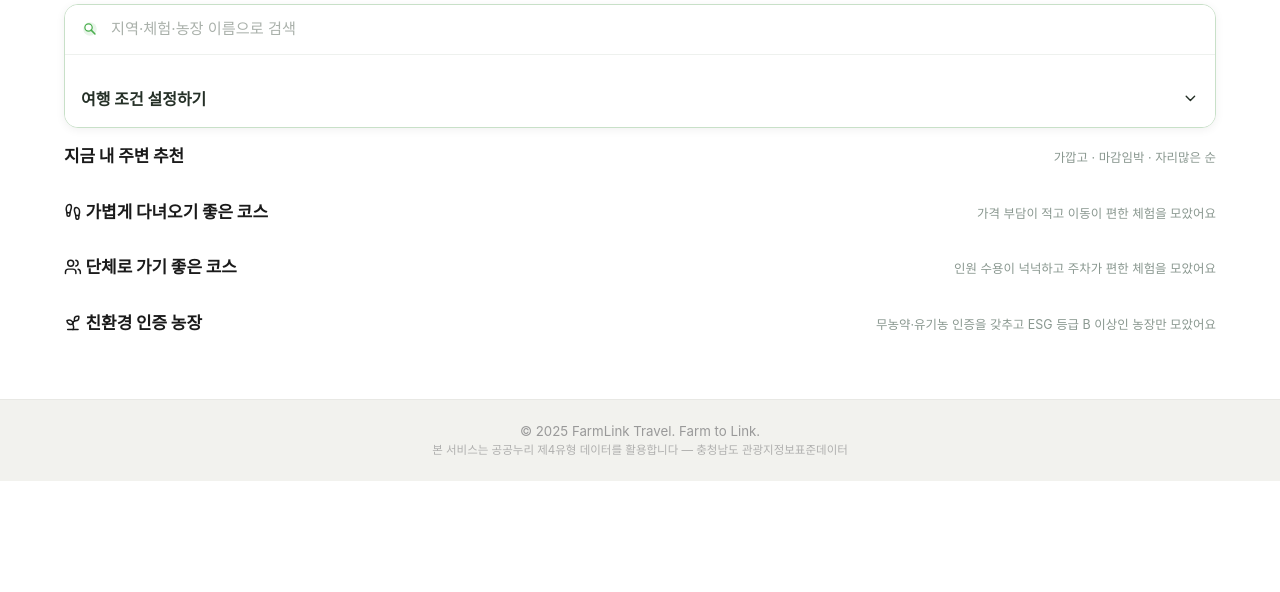
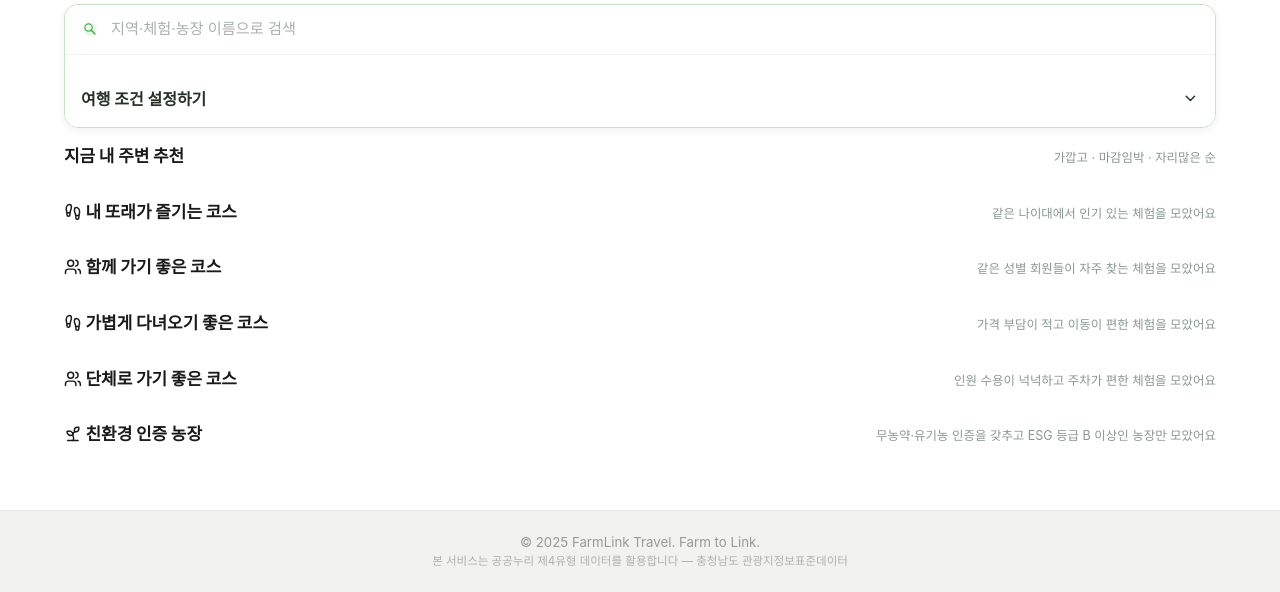
Before and after one commit to yoonwoosung/SW_id, a Flask app: page /ai-recommend in a window 1280 px wide. Shown: the part 219-811 px from the top of the page. Before the commit the page ends 700 px from the top, so only its background shows below. Run offline with Flask 3, Linux system fonts and the light colour scheme; data that the repository does not hold is empty; some libraries are stand-ins or nearby versions.

Commit message:
feat(ai-recommend): 나이/성별 단축버튼 각각 다른 섹션으로 이동, my_info 코스만들기 제거

```diff
--- a/routes/recommend.py
+++ b/routes/recommend.py
@@ -70,6 +70,9 @@ def personalized_recommendations():
         # 친환경 항목(E축)이 있고 ESG 등급 B 이상인 것만 남기고, 그 안에서 점수순.
         ranked = [item for item in ranked if eco_filter.passes_eco_section(item[0])]
         ranked.sort(key=lambda item: compute_esg(item[0])["score"], reverse=True)
+    elif segment in ('peers_age', 'peers_gender'):
+        # 나이 기반 / 성별 기반 단축버튼 섹션 — 동일한 peers 점수 기준 적용
+        ranked = segment_score.apply('peers', ranked)
     else:
         # peers('가볍게')·group('단체로')는 기준이 달라야 한다. 지금까지 분기가 없어
         # 기본 점수순 그대로였고, 그래서 세 섹션에 같은 체험이 나왔다.
--- a/services/segment_service.py
+++ b/services/segment_service.py
@@ -43,10 +43,10 @@ def segment_buttons(user):
     gender = getattr(user, 'gender', None) if user is not None else None
     buttons = []
     if age:
-        buttons.append({'label': age + ' 놀러가기 좋은 곳', 'icon': '🌿', 'segment': 'peers'})
+        buttons.append({'label': age + ' 놀러가기 좋은 곳', 'icon': '', 'segment': 'peers_age'})
     if gender in _GENDER_BUTTON:
         word, icon = _GENDER_BUTTON[gender]
-        buttons.append({'label': word + '끼리 가기 좋은 곳', 'icon': icon, 'segment': 'peers'})
+        buttons.append({'label': word + '끼리 가기 좋은 곳', 'icon': '', 'segment': 'peers_gender'})
     for fallback in _FALLBACK_BUTTONS:      # 프로필 정보가 부족하면 기본 버튼으로 2개를 채운다.
         if len(buttons) >= 2:
             break
--- a/static/js/pages/ai_recommend.js
+++ b/static/js/pages/ai_recommend.js
@@ -13,10 +13,12 @@
     // segment 값은 URL 파라미터(?segment=...)로도 쓰이므로 키는 바꾸지 않는다.
     // 'peers' 는 화면에서 '가볍게 다녀오기 좋은 코스'로 표시된다(기준: 저렴·가까움).
     var SECTIONS = [
-        { key: 'nearby', rowId: 'sec-nearby', segment: null,    esg: false },
-        { key: 'light',  rowId: 'sec-peers',  segment: 'peers', esg: false },
-        { key: 'group',  rowId: 'sec-group',  segment: 'group', esg: false },
-        { key: 'esg',    rowId: 'sec-esg',    segment: 'esg',   esg: true }
+        { key: 'nearby',       rowId: 'sec-nearby',       segment: null,          esg: false },
+        { key: 'peers_age',    rowId: 'sec-peers-age',    segment: 'peers_age',   esg: false },
+        { key: 'peers_gender', rowId: 'sec-peers-gender', segment: 'peers_gender',esg: false },
+        { key: 'light',        rowId: 'sec-peers',        segment: 'peers',       esg: false },
+        { key: 'group',        rowId: 'sec-group',        segment: 'group',       esg: false },
+        { key: 'esg',          rowId: 'sec-esg',          segment: 'esg',         esg: true  }
     ];
 
     function esc(s) { var d = document.createElement('div'); d.textContent = (s == null ? '' : String(s)); return d.innerHTML; }
--- a/templates/ai_recommend.html
+++ b/templates/ai_recommend.html
@@ -122,6 +122,24 @@
         <div class="fl-row" id="sec-nearby"></div>
     </section>
 
+    {# peers_age: 나이대 기반 단축버튼 섹션 #}
+    <section class="fl-sec" data-section="peers_age" id="sec-peers-age-wrap">
+        <div class="fl-sec__head">
+            <h2 class="fl-sec__title" id="peers-age-title"><i data-lucide="footprints"></i> 내 또래가 즐기는 코스</h2>
+            <span class="fl-sec__sub">같은 나이대에서 인기 있는 체험을 모았어요</span>
+        </div>
+        <div class="fl-row" id="sec-peers-age"></div>
+    </section>
+
+    {# peers_gender: 성별 기반 단축버튼 섹션 #}
+    <section class="fl-sec" data-section="peers_gender" id="sec-peers-gender-wrap">
+        <div class="fl-sec__head">
+            <h2 class="fl-sec__title" id="peers-gender-title"><i data-lucide="users"></i> 함께 가기 좋은 코스</h2>
+            <span class="fl-sec__sub">같은 성별 회원들이 자주 찾는 체험을 모았어요</span>
+        </div>
+        <div class="fl-row" id="sec-peers-gender"></div>
+    </section>
+
     {# 키는 peers 를 그대로 둔다(?segment=peers 로 이미 쓰이고 저장된 링크도 있다).
        제목만 실제 기준(저렴·가까움)을 드러내도록 바꿨다. #}
     <section class="fl-sec" data-section="peers">
--- a/templates/my_info.html
+++ b/templates/my_info.html
@@ -406,7 +406,6 @@
         <section class="fl-card"><div class="fl-card-body">
           <div class="fl-section-head">
             <h2><i data-lucide="route"></i> AI 추천 여행 코스</h2>
-            <a href="{{ url_for('ai_recommend_page') }}" class="fl-more">코스 만들기 →</a>
           </div>
           {% if next_trip %}
             <p style="font-size:.84rem;color:var(--fl-text-muted);margin-bottom:16px;">
```
